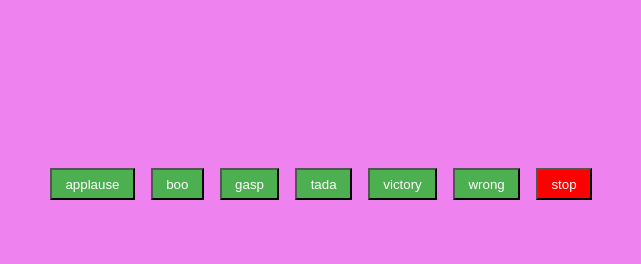
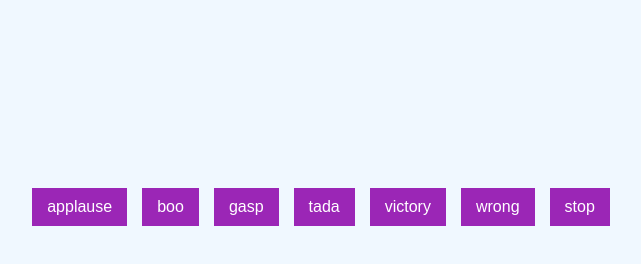
Before and after one commit to acciojob/Soundbar-mass9597, a website: page main.html in a window 1280 px wide. Shown: the whole page, without its empty margins (319-960 px from the left). Drawn offline with Linux system fonts and the light colour scheme.

Commit message:
created a submission

```diff
--- a/styles.css
+++ b/styles.css
@@ -1,25 +1,25 @@
 /*  your css code here. If applicable */
 body{
-	background-color:#EE82EE;
-	padding:10em;
+	font-family: 'Segoe UI', sans-serif;
+	background-color:#f0f8ff;
+	display:flex;
+	flex-direction:column;
+	align-items: center;
+	padding:180px;
 }
 #buttons{
 	display:flex;
-	justify-content:center;
-	gap: 1em;
+	gap:15px;
 
 }
 
-.btn{
-    padding: 0.5em 1em;
-	background-color:#4CAF50;
+.btn, .stop{
+    padding: 10px 15px;
+	background-color:#9b26b6;
+	border:none;
 	color: white;
+	font-size: 1rem;
 	cursor: pointer;
+	transition: background-color 0.3s ease;
 
 }
-.stop{
-	padding: 0.5em 1em;
-	background-color:#FF0000;
-	color:white;
-	cursor:pointer;
-}
```
